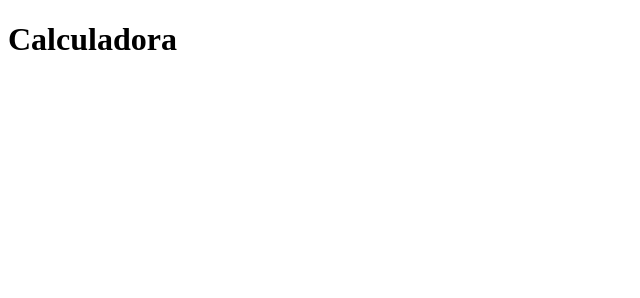
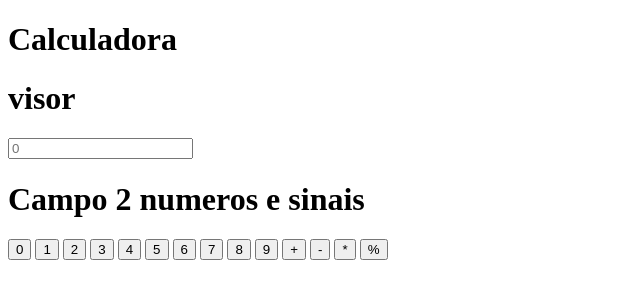
Before and after one commit to murtadev/Calculadora, a plain HTML site: page index.html in a window 1280 px wide. Shown: the whole page, without its empty margins (0-640 px from the left). Drawn offline with Linux system fonts and the light colour scheme.

Commit message:
estrutura HTML criada

```diff
--- a/index.html
+++ b/index.html
@@ -5,7 +5,33 @@
     <meta name="viewport" content="width=device-width, initial-scale=1.0">
     <title>Calculadora</title>
 </head>
+<!--Título da calculadora e deve ficar fora da margem-->
 <h1>Calculadora</h1>
+<!-- será onde os valores serão mostrados deve ter uma margem independente e ser um verde mais claro-->
+<h1>visor</h1>
+    <input type = number id= "number0" placeholder = "0" readonly>
+<!--será onde os números serão digitados cada número deve ter uma margem independente-->
+<h1>Campo 2 numeros e sinais</h1>
+    <button id = "number0"> 0 </button>
+    <button id = "number1"> 1 </button>
+    <button id = "number2"> 2 </button>
+    <button id = "number3"> 3 </button>
+    <button id = "number4"> 4 </button>
+    <button id = "number5"> 5 </button>
+    <button id = "number6"> 6 </button>
+    <button id = "number7"> 7 </button>
+    <button id = "number8"> 8 </button>
+    <button id = "number9"> 9 </button>
+    <button id = "characterPlus"> + </button>
+    <button id = "characterMinimus"> - </button>
+    <button id = "characterMultiplication"> * </button>
+    <button id = "characterModulus"> % </button>
+
+
+<!--importar o css e o JS-->
+<link rel = "stylesheet" href = "style.css">
+<link rel = "script" href = "script.js">
+
 <body>
 
 </body>
```
Also changed, not shown: script.js (added), style.css (added).
